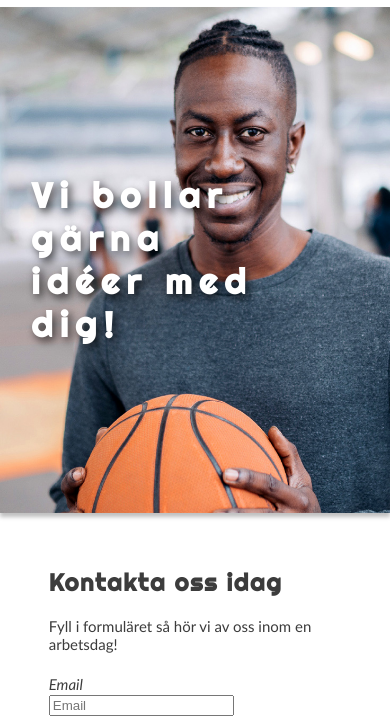
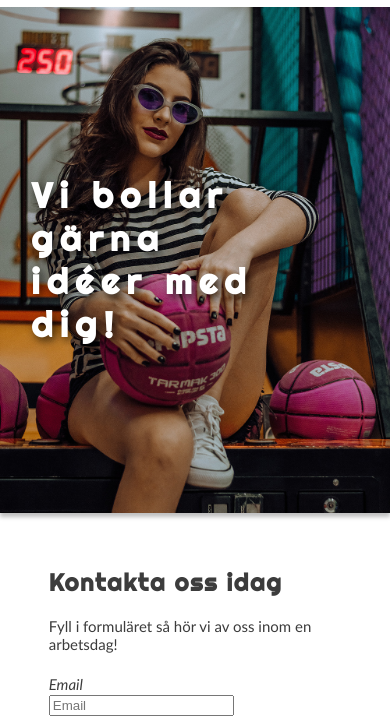
Before and after one commit to sirisab/Fend23-BOLLO, a plain HTML site: page kontakt.html in a window 390 px wide. Shown: the part 80-808 px from the top of the page. Drawn offline with Linux system fonts and the light colour scheme.

Commit message:
Ny bild på kontakta oss mobile

```diff
--- a/style.scss
+++ b/style.scss
@@ -97,7 +97,7 @@ body{
       }
 
       .header-kontakt {
-          background-image: url("bilder/baskethall.jpg");
+          background-image: url("bilder/allef-vinicius-bJwUKoPH29s-unsplash.jpg");
           background-position: bottom;
           background-size: cover;
 
```
Also changed, not shown: style.css, 1 other file.
